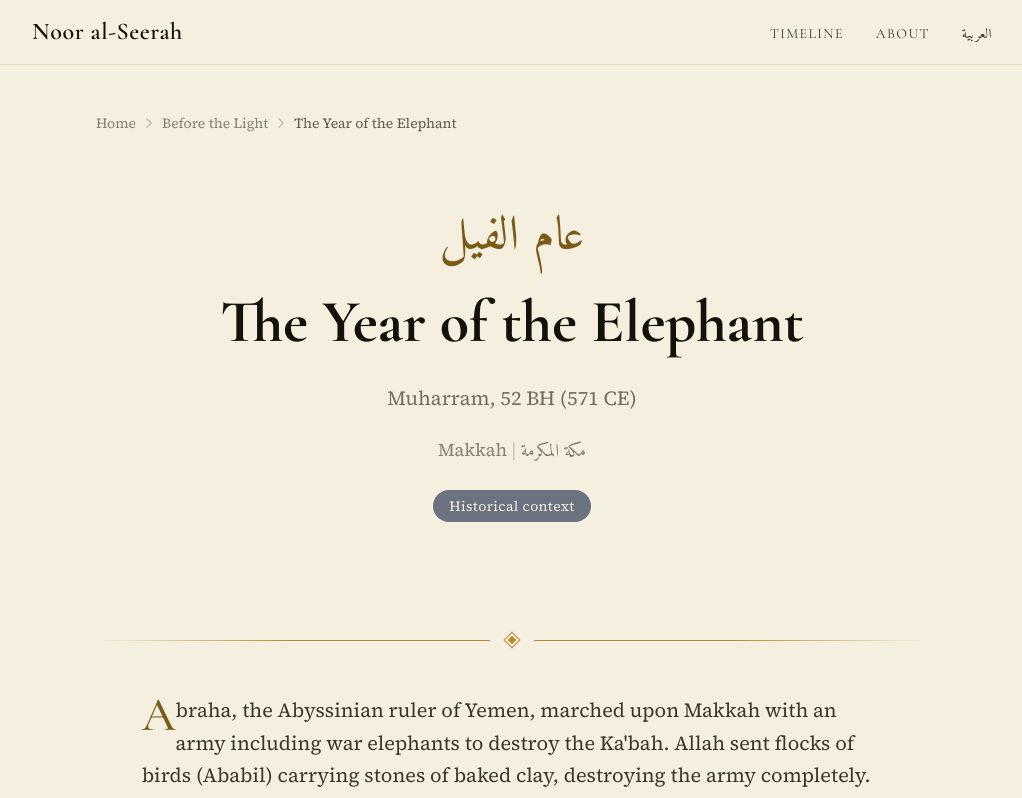
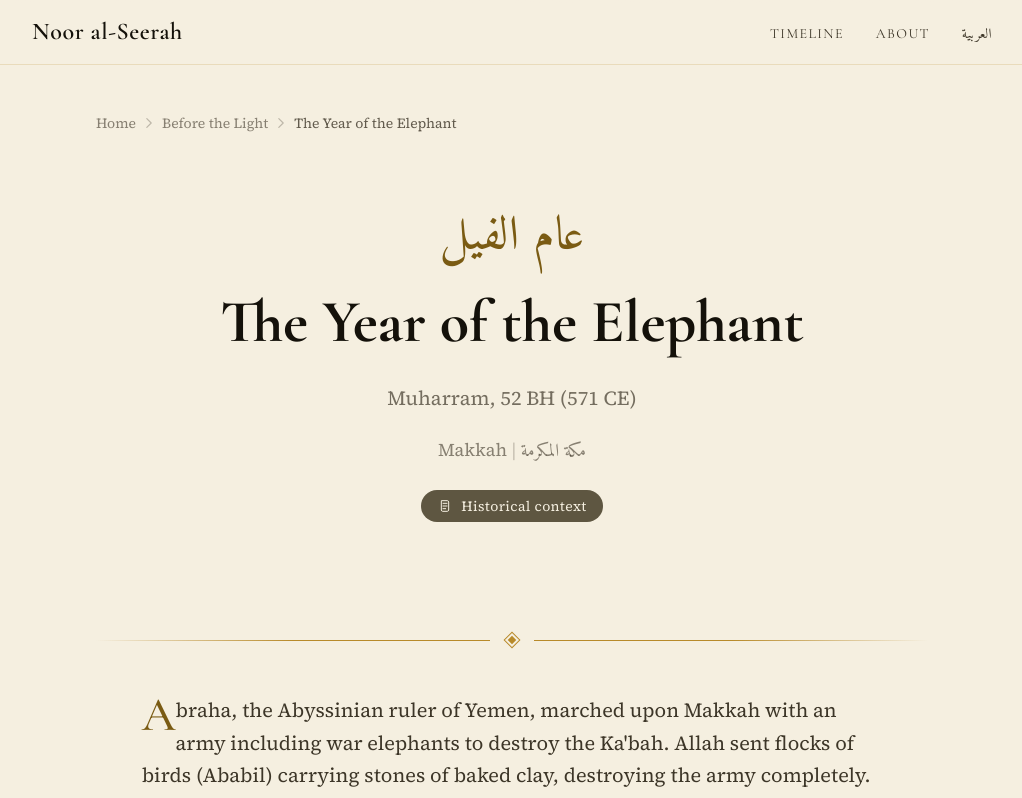
Before and after one commit to Abdalla-Eldoumani/seerah, a Next.js app: page /en/era/pre-prophethood/pre-001 in a window 1280 px wide. Shown: the top 798 px of the page, without its empty margins (128-1150 px from the left). Built offline with nearby package versions, Linux system fonts and the light colour scheme.

Commit message:
add svg category glyph to event hero badge

```diff
--- a/src/components/reading/EventHero.tsx
+++ b/src/components/reading/EventHero.tsx
@@ -1,6 +1,7 @@
 import { useLocale, useTranslations } from 'next-intl';
 import { cn } from '@/lib/utils';
-import { getCategoryColor } from '@/lib/utils';
+import { getCategoryColor } from '@/config/categories';
+import { CategoryGlyph } from '@/components/icons/CategoryGlyph';
 import type { SeerahEvent } from '@/types/seerah';
 
 interface EventHeroProps {
@@ -56,6 +57,7 @@ export default function EventHero({ event }: EventHeroProps) {
           className="inline-flex items-center gap-2 px-4 py-1.5 rounded-full text-sm font-medium tracking-wide text-parchment"
           style={{ backgroundColor: categoryColor }}
         >
+          <CategoryGlyph category={event.category} className="w-4 h-4" />
           {categoryLabel}
         </span>
       </div>
```
